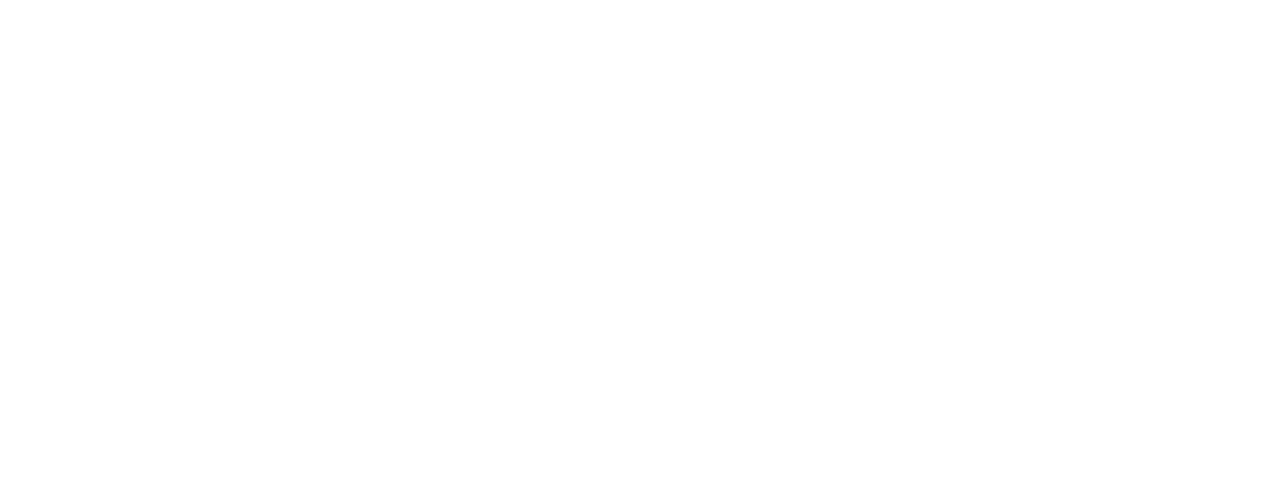
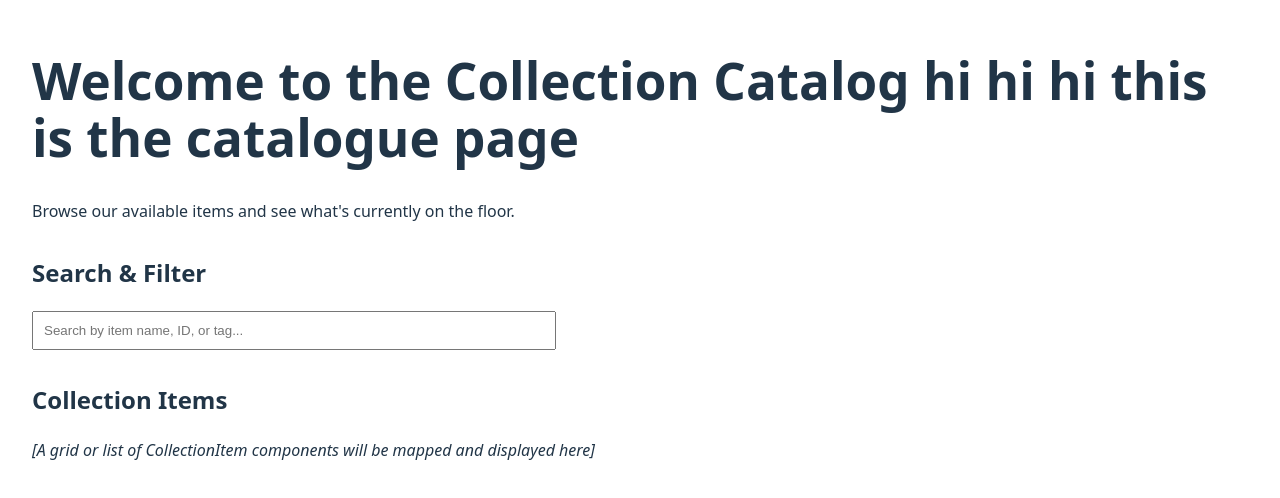
Before and after one commit to uoftblueprint/made, a React app in the folder frontend/: page /catalogue in a window 1280 px wide. Before the commit this address had no page. Shown: the part 152-650 px from the top of the page. Built offline with nearby package versions, Linux system fonts and the light colour scheme; the HTML template or start-up script is replaced by a standard one.

Commit message:
new page setup

```diff
--- a/frontend/src/App.tsx
+++ b/frontend/src/App.tsx
@@ -4,6 +4,7 @@
 
 import HomePage from './pages/public/HomePage';
 import AdminDashboard from './pages/admin/AdminDashboard';
+import CataloguePage from './pages/public/CataloguePage';
 
 
 const queryClient = new QueryClient();
@@ -16,6 +17,7 @@
           <Routes>
             {/* --- Public Routes --- */}
             <Route path="/" element={<HomePage />} />
+            <Route path="/catalogue" element={<CataloguePage/>} />
 
             {/* --- Admin Routes --- */}
             <Route path="/admin" element={<AdminDashboard />} />
--- /dev/null
+++ b/frontend/src/pages/public/CataloguePage.tsx
@@ -0,0 +1,26 @@
+import React from 'react';
+
+const CataloguePage: React.FC = () => {
+  return (
+    <div style={{ padding: '2rem' }}>
+      <h1>Welcome to the Collection Catalog hi hi hi this is the catalogue page</h1>
+      <p>Browse our available items and see what's currently on the floor.</p>
+
+      <div className="search-filter-section" style={{ margin: '2rem 0' }}>
+        <h2>Search & Filter</h2>
+        <input
+          type="text"
+          placeholder="Search by item name, ID, or tag..."
+          style={{ width: '100%', maxWidth: '500px', padding: '10px' }}
+        />
+      </div>
+
+      <div className="catalog-results-section">
+        <h2>Collection Items</h2>
+        <p><i>[A grid or list of CollectionItem components will be mapped and displayed here]</i></p>
+      </div>
+    </div>
+  );
+};
+
+export default CataloguePage;
```
